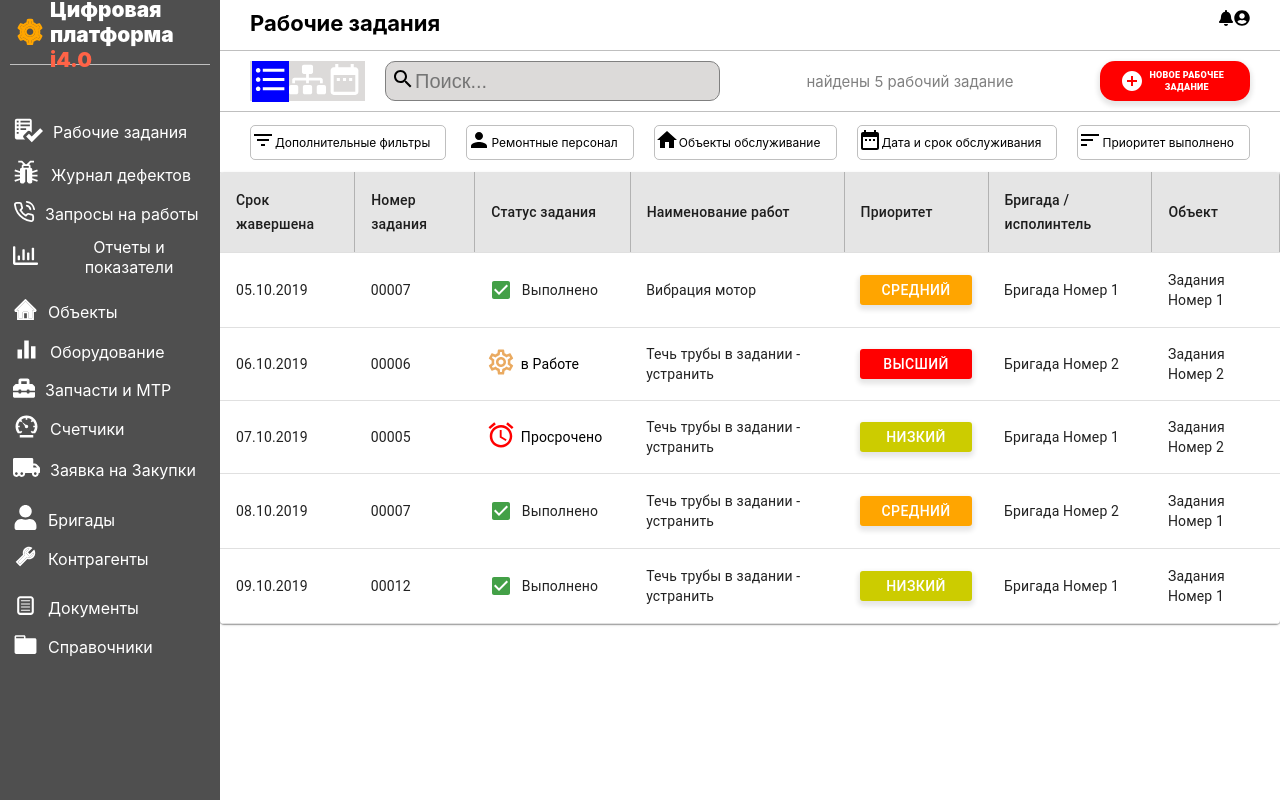
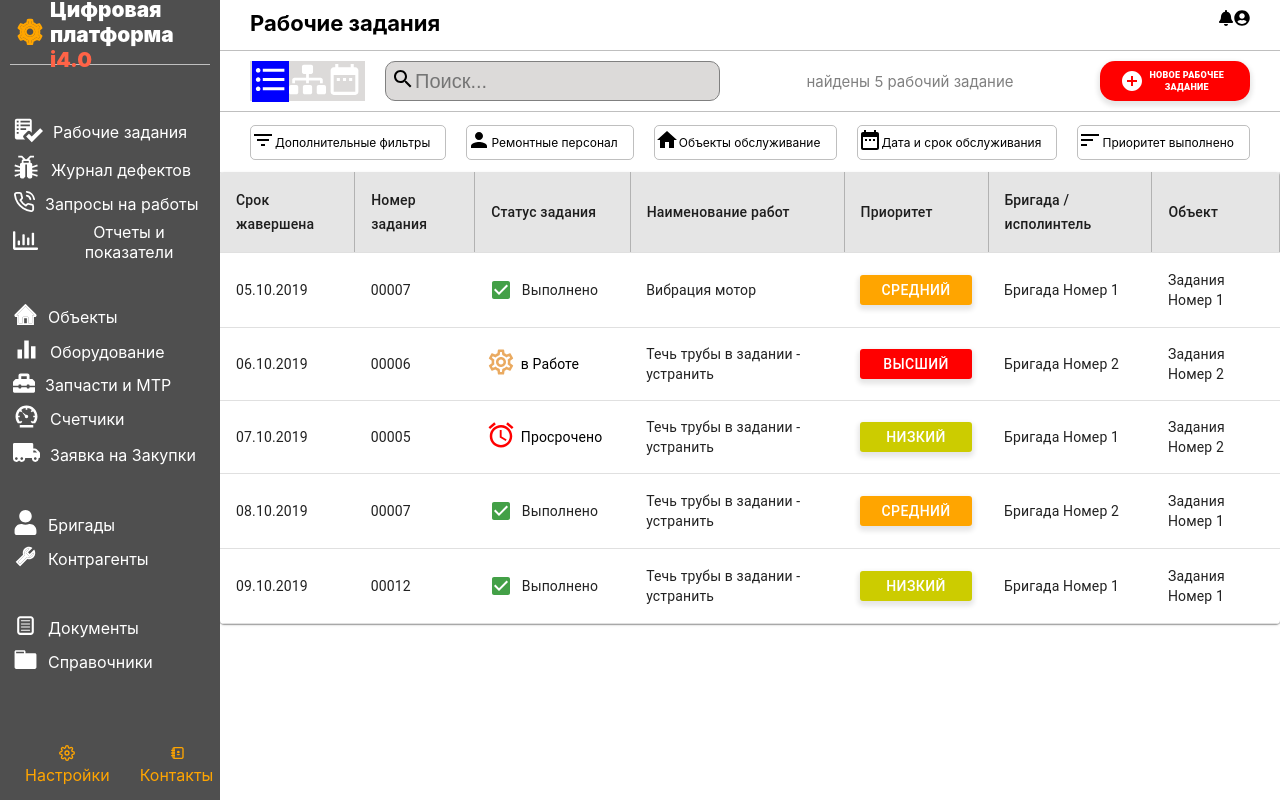
Before and after one commit to harut0111/working-assignment, a React (Create React App) app: page / in a window 1280 px wide. Built offline with nearby package versions, Linux system fonts and the light colour scheme.

Commit message:
completed left menu

```diff
--- a/src/Components/LeftMenu/index.jsx
+++ b/src/Components/LeftMenu/index.jsx
@@ -2,10 +2,10 @@ import React from 'react';
 import { FaRegChartBar, FaToolbox, FaTruckMoving, FaUser } from 'react-icons/fa';
 import { AiTwotoneSetting, AiTwotoneHome, AiTwotoneTool } from "react-icons/ai";
 import { GoChecklist, GoBug, GoFileDirectory } from "react-icons/go";
-import { FiPhoneCall } from "react-icons/fi";
+import { FiPhoneCall, FiSettings } from "react-icons/fi";
 import { MdEqualizer } from "react-icons/md";
 import { IoMdSpeedometer } from "react-icons/io";
-import { TiDocumentText } from "react-icons/ti";
+import { TiDocumentText, TiContacts } from "react-icons/ti";
 
 
 
@@ -43,6 +43,16 @@ const LeftMenu = () => {
                             <li><span className='menuIcon'><GoFileDirectory size="25px"/></span><span>Справочники</span></li>
                         </ul>
                     </nav>
+                    <div className='leftMenu-footer'>
+                        <div>
+                            <div><FiSettings /></div>
+                            <span>Настройки</span>
+                        </div>
+                        <div>
+                            <div><TiContacts /></div>
+                            <span>Контакты</span>
+                        </div>
+                    </div>
                 </div>
             </div>
         </div>
--- a/src/Style/leftMenu.scss
+++ b/src/Style/leftMenu.scss
@@ -12,11 +12,11 @@
         &-main {
             margin: 50px 0;
             ul {
-                margin: 20px 0;
+                margin: 40px 0;
                 li {
                     display: flex;
                     align-items: center;
-                    margin: 10px 0;
+                    margin: 5px 0;
                     text-align: center;
                     cursor: pointer;
 
@@ -44,4 +44,25 @@
             color: tomato;
         }
     }
+
+    &-footer {
+        position: absolute;
+        display: flex;
+        justify-content: space-between;
+        align-items: center;
+        text-align: center;
+        bottom: 0;
+        // border: $testBorder;
+        height: 70px;
+        >div {
+            color: orange;
+            margin: 0 5px;
+            cursor: pointer;
+            padding: 10px;
+
+            &:hover {
+                background-color: rgba(128, 128, 128, 0.3);
+            }
+        }
+    }
 }
```
